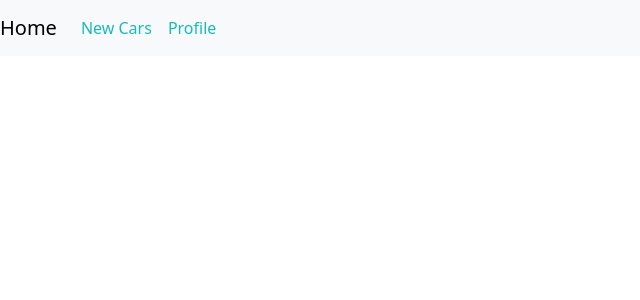
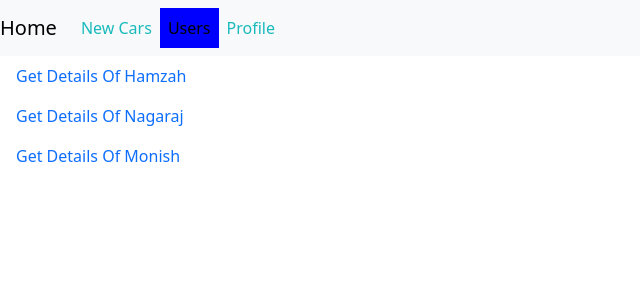
Before and after one commit to LearnWithFun247/Angular-Projects_test, an Angular app: page /users in a window 1280 px wide. Before the commit this address led to /. Shown: the top 300 px of the page, without its empty margins (0-640 px from the left). Built offline with nearby package versions, Linux system fonts and the light colour scheme.

Commit message:
child components loading ,also added two components and a module and using lazy loading

```diff
--- a/src/app/app-routing.module.ts
+++ b/src/app/app-routing.module.ts
@@ -1,13 +1,12 @@
 import { NgModule } from '@angular/core';
 import { RouterModule, Routes } from '@angular/router';
-import { HomeComponent } from './components/home/home/home.component';
-import { MyProfileComponent } from './components/profile/my-profile/my-profile.component';
 
 const routes: Routes = [{
   path:'',loadChildren:()=>import('./components/home/home/home.module').then((m)=>m.HomeModule)
 },
 {path:'new-cars',loadChildren:()=>import('./components/stock-locator/stock-locator/stock-locator.module').then((m)=>m.StockLocatorModule)},
-{path:'profile',loadChildren:()=>import('./components/profile/my-profile/my-profile.module').then((m)=>m.MyProfileModule)}
+{path:'profile',loadChildren:()=>import('./components/profile/my-profile/my-profile.module').then((m)=>m.MyProfileModule)},
+{path:'users',loadChildren:()=>import('./components/users/users.module').then((m)=>m.UsersModule)}
 ];
 
 @NgModule({
--- a/src/app/app.component.html
+++ b/src/app/app.component.html
@@ -9,6 +9,9 @@
         <li class="nav-item active">
           <a class="nav-link" routerLink="/new-cars" routerLinkActive="active">New Cars</a>
         </li>
+        <li class="nav-item active">
+          <a class="nav-link" routerLink="/users" routerLinkActive="active">Users</a>
+        </li>
         <li class="nav-item">
           <a class="nav-link" [routerLink]="['/profile']" routerLinkActive="active">Profile</a>
         </li>
--- a/src/app/app.module.ts
+++ b/src/app/app.module.ts
@@ -6,8 +6,6 @@ import { AppComponent } from './app.component';
 import { TestComponent } from './components/test/test.component';
 import { ModifyDirective } from './directives/modify.directive';
 import { FormsModule } from '@angular/forms';
-import { MyProfileModule } from './components/profile/my-profile/my-profile.module';
-import { HomeModule } from './components/home/home/home.module';
 
 @NgModule({
   declarations: [
--- /dev/null
+++ b/src/app/components/users/user/user.component.html
@@ -0,0 +1,5 @@
+<div>
+    <h3>Welcome {{userInfo.name}}</h3>
+    <h6>Your Info are below</h6>
+    <p>Your state:{{userInfo.state}}</p>
+</div>
--- /dev/null
+++ b/src/app/components/users/user/user.component.ts
@@ -0,0 +1,25 @@
+import { Component, OnInit } from '@angular/core';
+import { ActivatedRoute, Route, Router } from '@angular/router';
+
+@Component({
+  selector: 'app-user',
+  templateUrl: './user.component.html',
+  styleUrls: ['./user.component.css']
+})
+export class UserComponent implements OnInit {
+userInfo!:{name:string,state:string}
+  constructor(private router:Router,private route:ActivatedRoute) {
+    console.log("user component loadinf");
+
+  }
+
+  ngOnInit(): void {
+    this.route.params.subscribe(data=>{
+      this.userInfo={
+        name:data['name'],
+        state:data['state']
+      }
+    })
+  }
+
+}
--- /dev/null
+++ b/src/app/components/users/users.component.html
@@ -0,0 +1,14 @@
+<ul class="nav flex-column">
+    <li class="nav-item">
+        <a class="nav-link" [routerLink]="['/users','Hamzah','Bihar']">Get Details Of Hamzah</a>
+    </li>
+    <li class="nav-item">
+        <a class="nav-link" [routerLink]="['/users','Nagaraj','Telangana']">Get Details Of Nagaraj</a>
+    </li>
+    <li class="nav-item">
+        <a class="nav-link"[routerLink]="['/users','Monish','Bihar']">Get Details Of Monish</a>
+    </li>
+</ul>
+<div>
+    <router-outlet></router-outlet>
+</div>
--- /dev/null
+++ b/src/app/components/users/users.component.ts
@@ -0,0 +1,15 @@
+import { Component, OnInit } from '@angular/core';
+
+@Component({
+  selector: 'app-users',
+  templateUrl: './users.component.html',
+  styleUrls: ['./users.component.css']
+})
+export class UsersComponent implements OnInit {
+
+  constructor() { }
+
+  ngOnInit(): void {
+  }
+
+}
```
Also changed, not shown: src/app/components/users/users.module.ts (added, +19 -0 lines), src/app/components/users/user/user.component.css (added), src/app/components/users/users.component.css (added), 2 other files (tests, documents, lock files or other folders).
